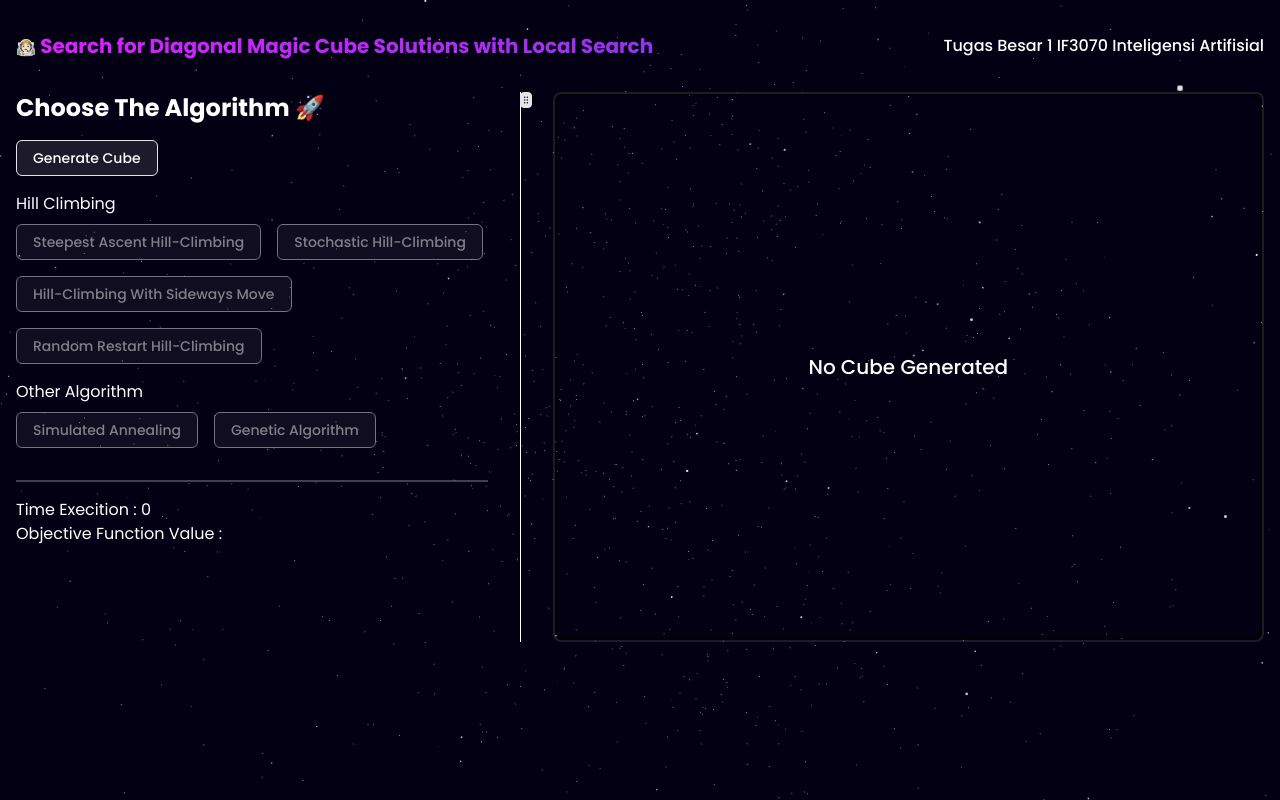
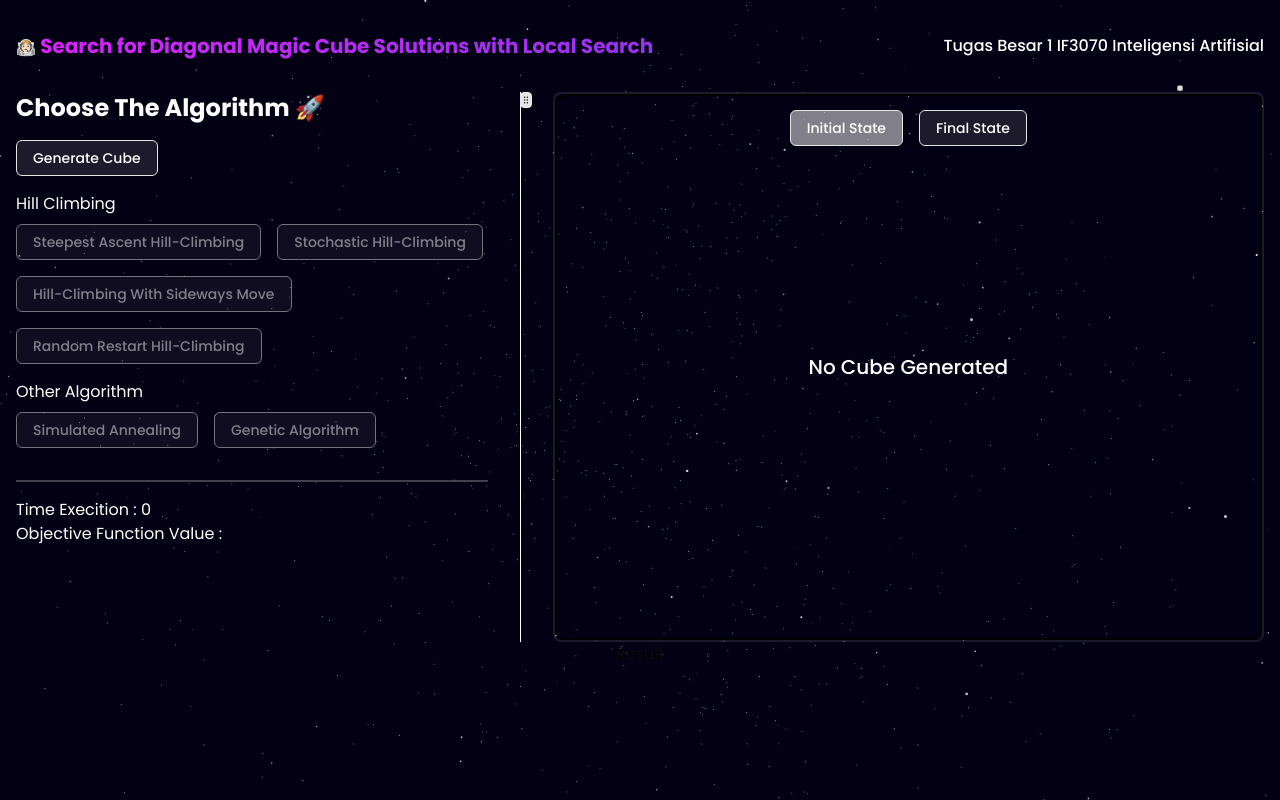
Before and after one commit to BiZaRrE96/Tubes1_IF3170_AI, a Next.js app in the folder front-end/: page / in a window 1280 px wide. Built offline with nearby package versions, Linux system fonts and the light colour scheme.

Commit message:
feat: add enum

```diff
--- a/front-end/app/page.tsx
+++ b/front-end/app/page.tsx
@@ -12,7 +12,7 @@ import { useToast } from '@/hooks/use-toast';
 import { cn } from '@/lib/utils';
 import { zodResolver } from "@hookform/resolvers/zod"
 import { useForm } from "react-hook-form"
-import { geneticAlgorithm, geneticAlgorithmType, maxRestarts, maxRestartType, maxSidewaysMove, maxSidewaysMoveType } from '@/lib/schemas';
+import { AlgorithmEnum, geneticAlgorithm, geneticAlgorithmType, maxRestarts, maxRestartType, maxSidewaysMove, maxSidewaysMoveType } from '@/lib/schemas';
 import { Button } from "@/components/ui/button"
 import {
   Form,
@@ -29,7 +29,9 @@ export default function Home() {
   const { toast } = useToast()
   const [algorithm, setAlgorithm] = useState("")
   const [cubeResult, setCubeResult] = useState();
+  const [initialCubeState, setInitialCubeState] = useState();
   const [loading, setLoading] = useState(false);
+  const [cubeState, setCubeState] = useState<"Initial" | "Final">("Initial");
   const [isAlgorithmLoading, setIsAlgorithmLoading] = useState(false)
   const [direction, setDirection] = useState<'horizontal' | 'vertical'>('horizontal');
   const [executionTime, setExecutionTime] = useState(0.00)
@@ -323,10 +325,34 @@ export default function Home() {
         <ResizableHandle className='z-20 w-[1px] bg-white h-[550px] hidden md:block' withHandle />
 
         {/* Magic Cube Display */}
-        <ResizablePanel defaultSize={60} className='hidden md:block border-2 border-white/10 rounded-lg p-0 margin-0 h-[550px]'>
+        <ResizablePanel defaultSize={60} className='hidden md:block border-2 relative border-white/10 rounded-lg p-0 margin-0 h-[550px]'>
+          <div className='w-full flex items-center justify-center gap-x-4 absolute top-4'>
+            <Button
+              variant={"outline"}
+              className={cn(
+                'bg-white/10 text-white',
+                cubeState === "Initial" && "bg-white/50"
+              )}
+              onClick={() => setCubeState("Initial")}
+            >
+              Initial State
+            </Button>
+            <Button
+              variant={"outline"}
+              className={cn(
+                'bg-white/10 text-white',
+                cubeState === "Final" && "bg-white/50"
+              )}
+              onClick={() => setCubeState("Final")}
+            >
+              Final State
+            </Button>
+          </div>
           <MagicCube numbers={cubeResult} />
         </ResizablePanel>
       </ResizablePanelGroup>
+
+      Result
     </main>
   );
 }
--- a/front-end/lib/schemas.ts
+++ b/front-end/lib/schemas.ts
@@ -15,3 +15,12 @@ export const geneticAlgorithm = z.object({
   iterasi: z.number().int().min(0).max(100)
 })
 export type geneticAlgorithmType = z.infer<typeof geneticAlgorithm>
+
+export enum AlgorithmEnum {
+  "Steepest Ascent-Hill-Climbing",
+  "Stochastic Hill-Climbing",
+  "Hill-Climbing With Sideways Move",
+  "Random Start Hill-Climbing",
+  "Simulated-Annealing",
+  "Genetic Algorithm"
+}
```
